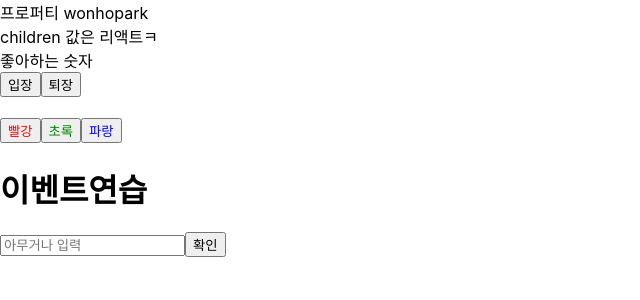
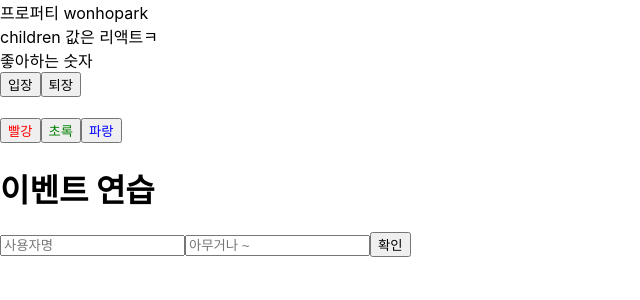
Before and after one commit to wonhopark89-dev/study-react, a React (Create React App) app: page / in a window 1280 px wide. Shown: the top 300 px of the page, without its empty margins (0-640 px from the left). Built offline with nearby package versions, Linux system fonts and the light colour scheme.

Commit message:
함수형 컴포넌트

```diff
--- a/src/EventPractice.js
+++ b/src/EventPractice.js
@@ -1,44 +1,98 @@
-import React, { Component } from 'react';
+import React, { Component, useState } from 'react';
 
-class EventPractice extends Component {
-	state = {
+const EventPractice = () => {
+	const [form, setForm] = useState({
+		username: '',
 		message: '',
+	});
+
+	const { username, message } = form;
+	const onChange = (e) => {
+		const nextForm = {
+			...form, // 기존의 내용 복사
+			[e.target.name]: e.target.value, // 원하는 값 덮어쓰기
+		};
+		setForm(nextForm);
 	};
 
-	constructor(props) {
-		super(props);
-		this.handleChange = this.handleChange.bind(this);
-		this.handleClick = this.handleClick.bind(this);
-	}
-
-	handleChange(e) {
-		this.setState({
-			message: e.target.value,
-		});
-	}
-
-	handleClick() {
-		alert(this.state.message);
-		this.setState({
+	const onClick = () => {
+		alert(`${username}: ${message}`);
+		setForm({
+			username: '',
 			message: '',
 		});
+	};
+
+	const onKeyPress = (e) => {
+		if (e.key === 'Enter') {
+			onClick();
 		}
-
-	render() {
+	};
 	return (
 		<div>
-				<h1>이벤트연습</h1>
+			<h1>이벤트 연습</h1>
+			<input
+				type="text"
+				name="username"
+				placeholder="사용자명"
+				value={username}
+				onChange={onChange}
+
+			/>
 			<input
 				type="text"
 				name="message"
-					placeholder="아무거나 입력"
-					value={this.state.message}
-					onChange={this.handleChange}
+				placeholder="아무거나 ~ "
+				value={message}
+				onChange={onChange}
+				onKeyPress={onKeyPress}
 			/>
-				<button onClick={this.handleClick}>확인</button>
+			<button onClick={onClick}>확인</button>
 		</div>
 	);
-	}
-}
+};
 
 export default EventPractice;
+
+// class EventPractice extends Component {
+// 	state = {
+// 		message: '',
+// 	};
+
+// 	constructor(props) {
+// 		super(props);
+// 		this.handleChange = this.handleChange.bind(this);
+// 		this.handleClick = this.handleClick.bind(this);
+// 	}
+
+// 	handleChange(e) {
+// 		this.setState({
+// 			message: e.target.value,
+// 		});
+// 	}
+
+// 	handleClick() {
+// 		alert(this.state.message);
+// 		this.setState({
+// 			message: '',
+// 		});
+// 	}
+
+// 	render() {
+// 		return (
+// 			<div>
+// 				<h1>이벤트연습</h1>
+// 				<input
+// 					type="text"
+// 					name="message"
+// 					placeholder="아무거나 입력"
+// 					value={this.state.message}
+// 					onChange={this.handleChange}
+// 				/>
+// 				<button onClick={this.handleClick}>확인</button>
+// 			</div>
+// 		);
+// 	}
+// }
+//
+// export default EventPractice;
```
Lines whose indentation alone changed are shown as unchanged.
